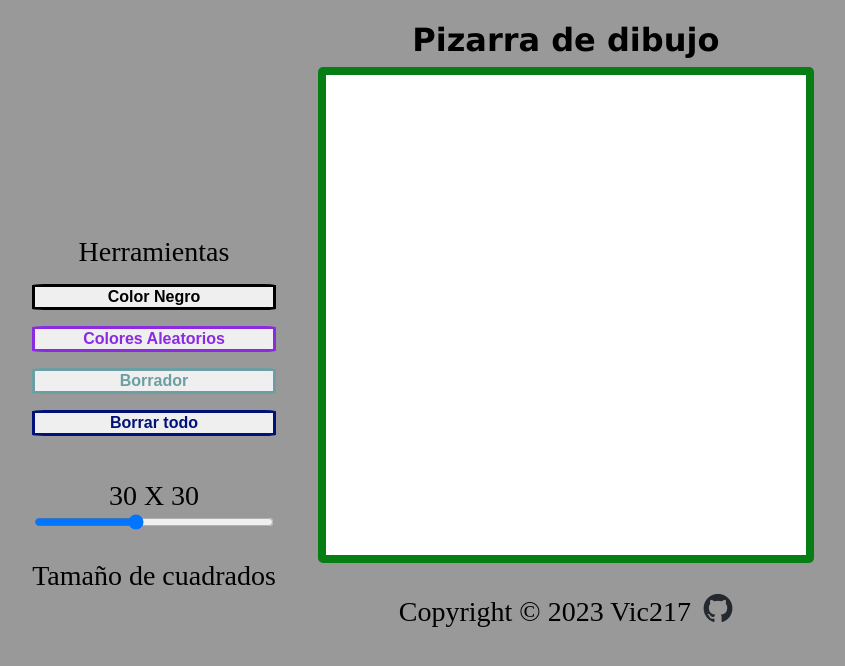
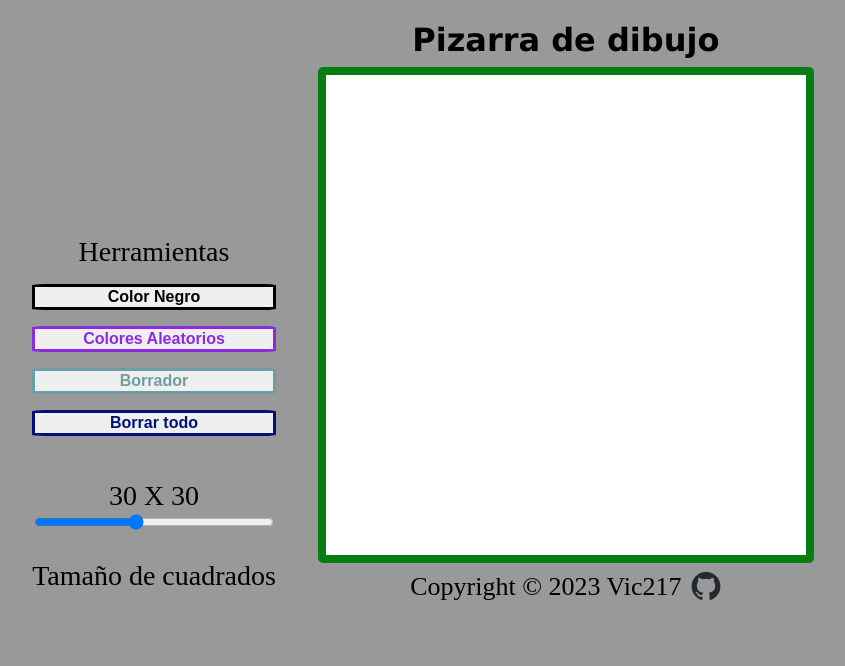
Before and after one commit to Vic217/Vic-Etch-a-Sketch, a plain HTML site: page index.html in a window 1280 px wide. Shown: the whole page, without its empty margins (238-1083 px from the left). Drawn offline with Linux system fonts and the light colour scheme.

Commit message:
Centrado de footer

```diff
--- a/app.js
+++ b/app.js
@@ -105,7 +105,7 @@ size.addEventListener("change", (e) => {
     valor.innerText = tam.toString() + " X " + tam.toString();
     contenedorTam.appendChild(valor);
 
-    // Ciclo para obtener las nuevas pizarras
+    // Ciclo para obtener las nuevas
     for (let i = 1; i <= tam * tam; i++) {
         const cuadrado = document.createElement("div");
         cuadrado.classList.add("cuadrado");
--- a/style.css
+++ b/style.css
@@ -53,16 +53,20 @@ p {
 }
 
 footer {
-    margin: 0;
     display: flex;
 }
 
+footer > p {
+    margin: 0;
+    font-size: 26px;
+}
+
 img {
-    margin-left: 12px;
+    margin-left: 10px;
 }
 
 a {
-    margin-top: 28px;
+    margin-top: 6px;
     font-size: 26px;
     color: #0b0c0c;
     text-decoration: none;
```
